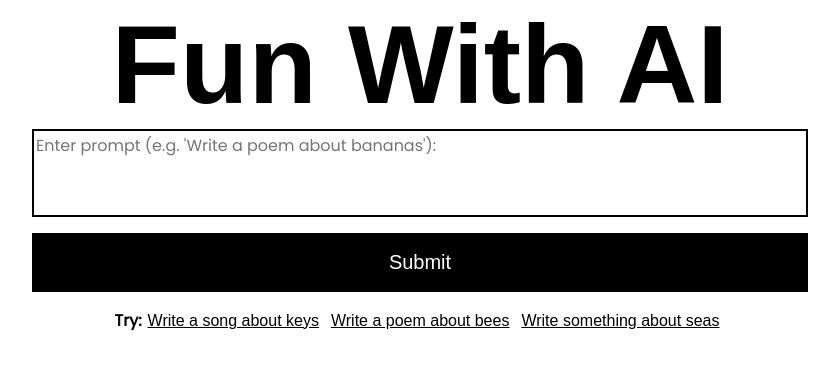
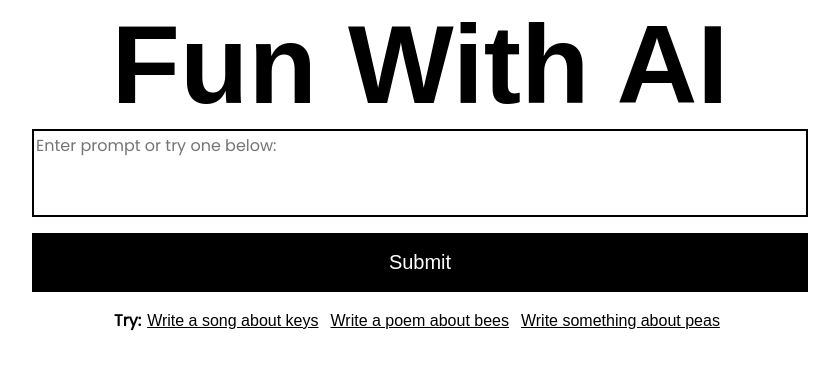
Before and after one commit to maniutin/fun-with-ai, a React (Create React App) app: page / in a window 1280 px wide. Shown: the top 370 px of the page, without its empty margins (220-1059 px from the left). Built offline with nearby package versions, Linux system fonts and the light colour scheme; a web font is replaced by a local one.

Commit message:
move components to separate folders

```diff
--- a/src/App.js
+++ b/src/App.js
@@ -1,8 +1,8 @@
 import { useState, useEffect } from "react";
 
-import FormContainer from "./components/FormContainer";
-import PromptPresetsContainer from "./components/PromptPresetsContainer";
-import ResultListContainer from "./components/ResultListContainer";
+import FormContainer from "./Form/FormContainer";
+import PromptPresetsContainer from "./PromptPresets/PromptPresetsContainer";
+import ResultListContainer from "./ResultList/ResultListContainer";
 
 import "./App.css";
 
--- a/src/constants.js
+++ b/src/constants.js
@@ -12,8 +12,7 @@ export const submitButtonText = {
   submitting: "Submitting...",
 };
 
-export const formPlaceholder =
-  "Enter prompt (e.g. 'Write a poem about bananas'):";
+export const formPlaceholder = "Enter prompt or try one below:";
 
 export const resultsListTableText = {
   name: "Results:",
@@ -31,5 +30,5 @@ export const clearListButtonText = {
 export const promptPresets = {
   keys: "Write a song about keys",
   bees: "Write a poem about bees",
-  seas: "Write something about seas",
+  seas: "Write something about peas",
 };
```
Also changed, not shown: src/Form/Form.css (renamed from src/components/Form.css), src/Form/Form.js (renamed from src/components/Form.js), src/Form/FormContainer.js (renamed from src/components/FormContainer.js), src/PromptPresets/PromptPresets.css (renamed from src/components/PromptPresets.css), src/PromptPresets/PromptPresets.js (renamed from src/components/PromptPresets.js), src/PromptPresets/PromptPresetsContainer.js (renamed from src/components/PromptPresetsContainer.js), src/ResultList/ResultList.css (renamed from src/components/ResultList.css), src/ResultList/ResultList.js (renamed from src/components/ResultList.js), src/ResultList/ResultListContainer.css (renamed from src/components/ResultListContainer.css), src/ResultList/ResultListContainer.js (renamed from src/components/ResultListContainer.js).
